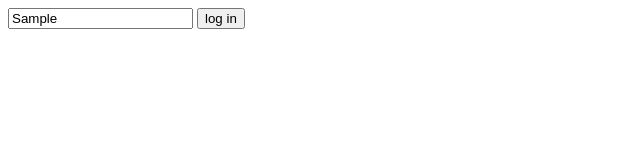
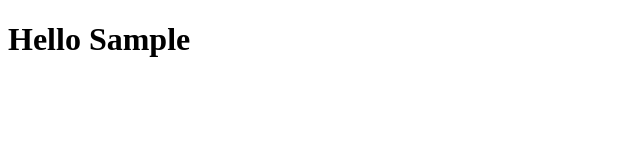
Before and after one commit to AppleTrick/JS_ToDoList, a plain HTML site: page index.html in a window 1280 px wide. Both pictures are taken after typing "Sample" into the empty fields and a click on the input "log in". Shown: the whole page, without its empty margins (0-640 px from the left). Drawn offline with Linux system fonts and the light colour scheme.

Commit message:
:smile: ass css

```diff
--- a/app.js
+++ b/app.js
@@ -6,13 +6,26 @@
 
 const loginForm = document.querySelector("#login-form");
 const loginInput = document.querySelector("#login-form input");
+const greeting = document.querySelector("#greeting");
+
+const HIDDEN_CLASSNAME = "hidden";
 
 // submit 으로 바꿔서 삭제
 // const loginButton = document.querySelector("#login-form button")
 
-const onLoginSubmit = (info) => {
-    info.preventDefault();
-    console.log(loginInput);
+const onLoginSubmit = (event) => {
+    event.preventDefault();
+    const username = loginInput.value;
+
+    // js에서 폼 부분등을 삭제하는 조건
+    // 1. HTML을 삭제한다.
+    // 2. CSS를 이용해서 안보이게 한다.
+
+    loginForm.classList.add(HIDDEN_CLASSNAME);
+    greeting.innerText = `Hello ${username}`;
+    greeting.classList.remove(HIDDEN_CLASSNAME);
+
+
 }
 
 loginForm.addEventListener("submit" , onLoginSubmit);
--- a/index.html
+++ b/index.html
@@ -9,10 +9,11 @@
 </head>
 <body>
     <!-- form 을 통해 확인하나 사용하기! 최대한 코드를 줄일 수록 해보자. -->
-    <form id="login-form">
+    <form id="login-form" class="">
         <input required maxlength="15" type="text" placeholder="what is your name? "/>
         <input type="submit" value="log in"/>
     </form>
+    <h1 id="greeting" class="hidden"></h1>
 
     <script src="app.js"></script>
 </body>
--- a/style.css
+++ b/style.css
@@ -0,0 +1,3 @@
+.hidden {
+    display: none;
+}
```
